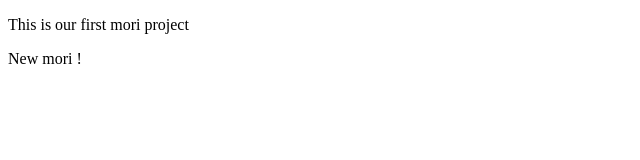
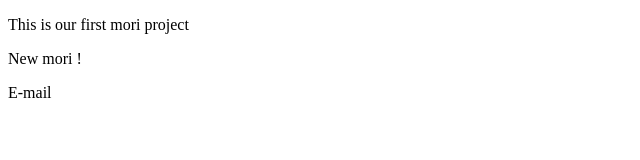
Before and after one commit to robel99/com.mori, a plain HTML site: page index.html in a window 1280 px wide. Shown: the full height of the page, 0-640 px from the left. Drawn offline with Linux system fonts and the light colour scheme.

Commit message:
New email list
Email List

```diff
--- a/index.html
+++ b/index.html
@@ -8,5 +8,8 @@
 
 
 <p>New mori !</p>
+
+
+<p>E-mail</p>
 </body>
 </html>
```
